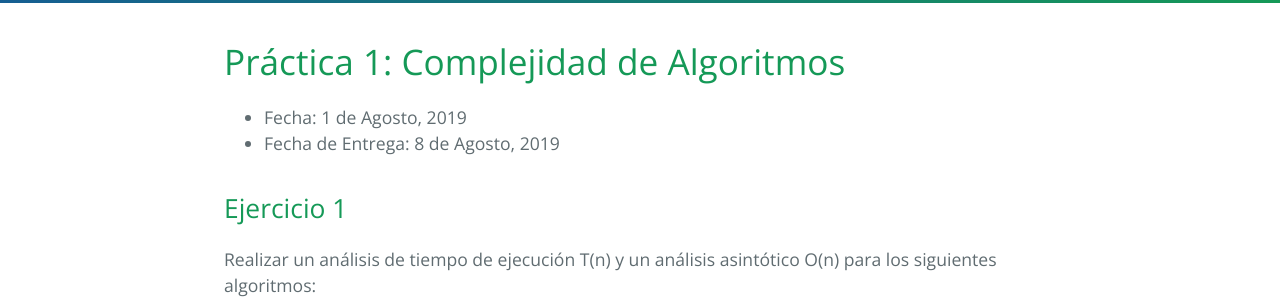
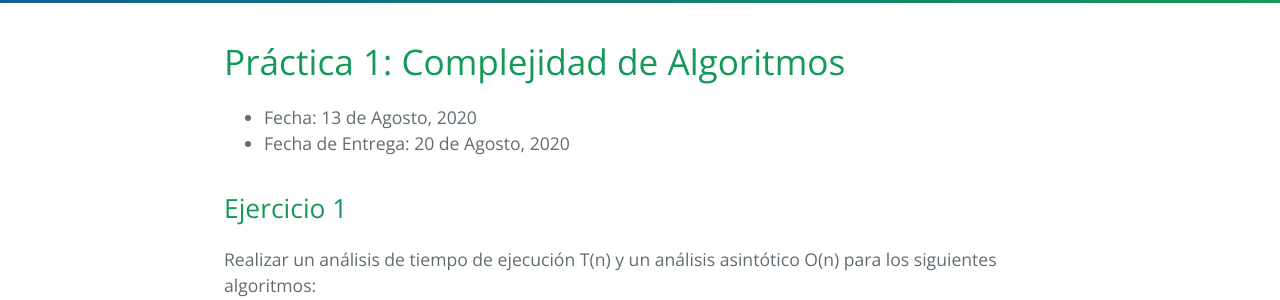
Before and after one commit to FacultadDeIngenieria/anaydis, a Jekyll site: the page built from practice/tp1.md, in a window 1280 px wide. Shown: the part 266-566 px from the top of the page. Built offline with Jekyll 4.4.1, drawn with Linux system fonts in a browser that asks for light colours.

Commit message:
Fix tp1 dates.

```diff
--- a/practice/tp1.md
+++ b/practice/tp1.md
@@ -6,8 +6,8 @@ permalink: /practice/1
 
 # Práctica 1: Complejidad de Algoritmos
 
-* Fecha: 1 de Agosto, 2019
-* Fecha de Entrega: 8 de Agosto, 2019
+* Fecha: 13 de Agosto, 2020
+* Fecha de Entrega: 20 de Agosto, 2020
 
 ## Ejercicio 1
 
```
